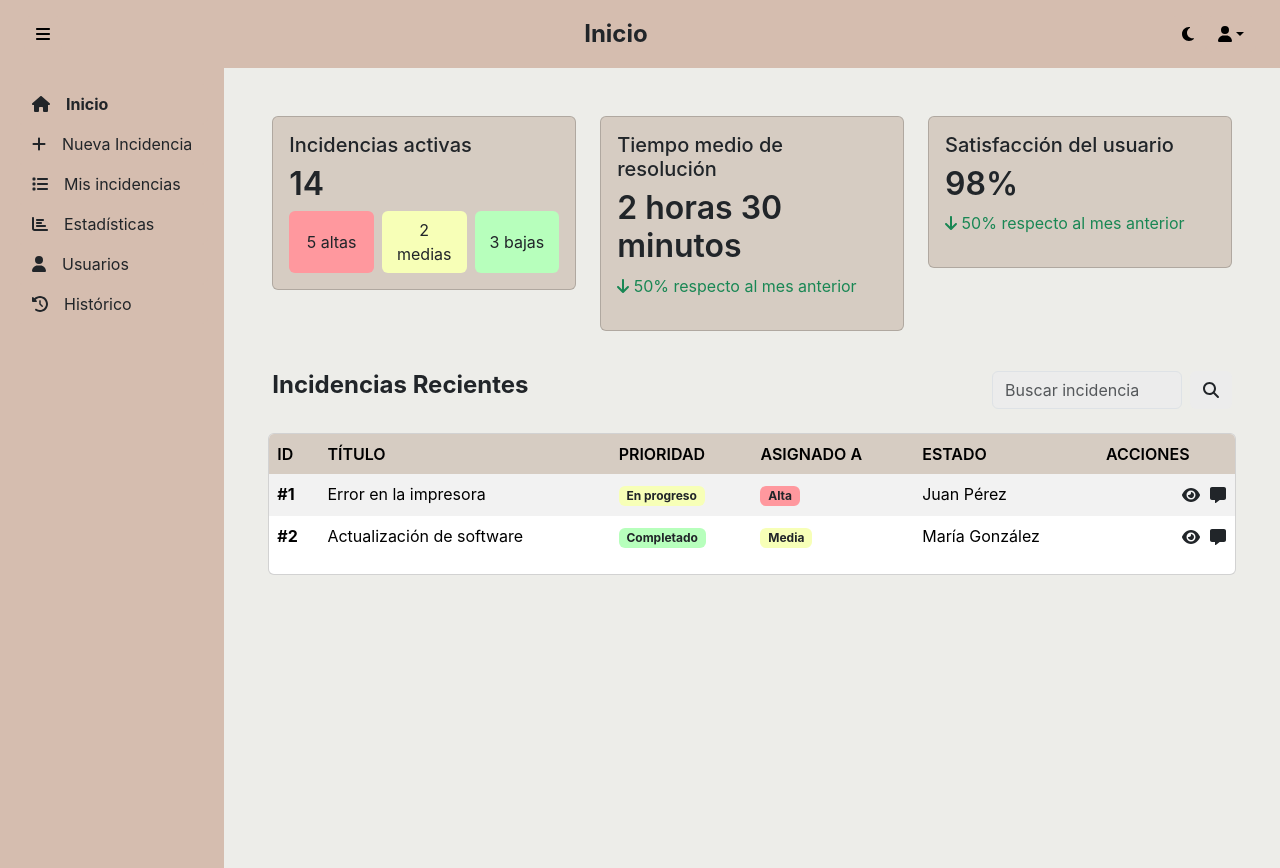
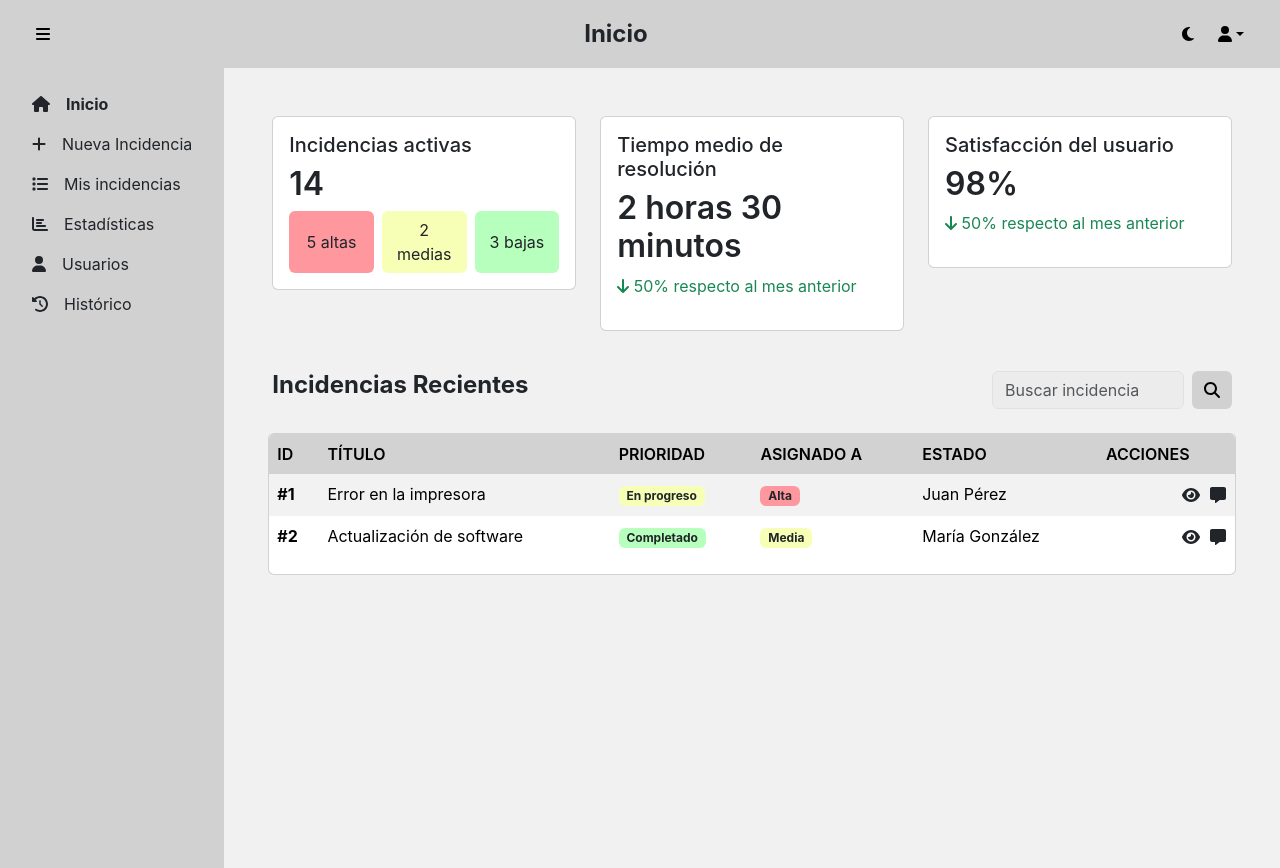
Before and after one commit to marcosagni98/SISINF, a React (Create React App) app: page / in a window 1280 px wide. Built offline with nearby package versions, Linux system fonts and the light colour scheme; data requests are answered from the project's data file.

Commit message:
Se modifican los colores

```diff
--- a/src/App.css
+++ b/src/App.css
@@ -72,20 +72,25 @@
 
 
 .bg-main{
-  background-color: #edede9;
+  background-color: #f1f1f1;
 }
 
 .bg-bar{
-  background-color: #d5bdaf;
+  background-color: #d1d1d1;
 }
 
 .bg-card{
-  background-color: #d6ccc2;
+  background-color: #FFFFFF;
 }
 
 .btn-light{
-  background-color: #d5bdaf;
+  background-color: #d1d1d1;
   border: #edede9;
+}
+
+.btn-dark{
+  background-color: #949494;
+  border: #949494;
 }
 
 .bg-input{
@@ -93,11 +98,11 @@
 }
 
 .bg-tableHeader{
-  background-color: #d6ccc2 !important;
+  background-color: #d2d2d2 !important;
 }
 
 .bg-static{
-  background-color: #d6ccc2;
+  background-color: #FFFFFF;
 }
 
 [data-bs-theme=dark] .bg-main{
@@ -133,6 +138,6 @@
 }
 
 [data-bs-theme=dark] .bg-static{
-  color:black !important;
-  background-color: #a49694 !important;
+  color:white !important;
+  background-color: #333333 !important;
 }
--- a/src/components/Statistics/AverageIncidencesResolutionTimeComponent.tsx
+++ b/src/components/Statistics/AverageIncidencesResolutionTimeComponent.tsx
@@ -16,8 +16,7 @@ const AverageIncidencesResolutionTimeComponent: React.FC<
 > = ({ data, completed, error }) => {
   if (!completed || error) {
     return (
-      <div className="card p-3">
-        <>
+      <div className="card p-3 bg-card">
           <h5>Tiempo medio de resolución</h5>
           <h2 className="fw-semibold">
             <Skeleton width={220} height={36} />
@@ -25,7 +24,6 @@ const AverageIncidencesResolutionTimeComponent: React.FC<
           <p>
             <Skeleton width={200} height={20} />
           </p>
-        </>
       </div>
     );
   }
--- a/src/components/Statistics/OverviewIncidencesComponent.tsx
+++ b/src/components/Statistics/OverviewIncidencesComponent.tsx
@@ -9,7 +9,7 @@ const OverviewIncidencesComponent: React.FC = () => {
     <div className="p-3 bg-static rounded">
       <h5>Resumen de incidencias</h5>
       <div className="d-flex justify-content-around px-5 py-4 gap-4 fw-bold">
-        <div className="text-center bg-light p-4 rounded-3 col-4">
+        <div className="text-center bg-info p-4 rounded-3 col-4">
           <FontAwesomeIcon icon={faTicket} size="2x" />
           <h3>15</h3>
           <p>Incidencias abiertas</p>
--- a/src/components/Statistics/UserHappinessComponent.tsx
+++ b/src/components/Statistics/UserHappinessComponent.tsx
@@ -17,7 +17,7 @@ const UserHappinessComponent: React.FC<UserHappinessProps> = ({
 }) => {
   if (!completed || error) {
     return (
-      <div className="card p-3">
+      <div className="card p-3 bg-card">
         <h5>Satisfacción del usuario</h5>
         <h2 className="fw-semibold">
           <Skeleton width={50} height={36} />
--- a/src/pages/Dashboard.tsx
+++ b/src/pages/Dashboard.tsx
@@ -86,7 +86,7 @@ const Dashboard = () => {
                 className="form-control flex-fill bg-input"
                 placeholder="Buscar incidencia"
               />
-              <button type="button" className="btn bg-input flex-fill">
+              <button type="button" className="btn btn-light flex-fill">
                 <FontAwesomeIcon icon={faSearch} />
               </button>
             </div>
--- a/src/pages/Historic.tsx
+++ b/src/pages/Historic.tsx
@@ -2,6 +2,8 @@ import React, { useEffect } from "react";
 import Layout from "../components/shared/Layout";
 import HistoricTableComponent from "../components/Historic/HistoricTableComponent";
 import useFetchHistoric from "../hooks/historic/useFetchHistoric";
+import { FontAwesomeIcon } from "@fortawesome/react-fontawesome";
+import { faSearch } from "@fortawesome/free-solid-svg-icons";
 
 const Historic: React.FC = () => {
   const {
@@ -27,8 +29,8 @@ const Historic: React.FC = () => {
                   className="form-control flex-fill bg-input"
                   placeholder="Buscar incidencia"
                 />
-                <button type="button" className="btn bg-input flex-fill">
-                  Buscar
+                <button type="button" className="btn btn-light flex-fill">
+                  <FontAwesomeIcon icon={faSearch} />
                 </button>
               </div>
               {/* Boton de Añadir Usuario */}
--- a/src/pages/MyIncidences.tsx
+++ b/src/pages/MyIncidences.tsx
@@ -2,6 +2,8 @@ import React, { useEffect } from "react";
 import Layout from "../components/shared/Layout";
 import IncidencesTableComponent from "../components/Incidences/IncidencesTableComponent";
 import useFetchMyIncidences from "../hooks/incidences/useFetchMyIncidences";
+import { FontAwesomeIcon } from "@fortawesome/react-fontawesome";
+import { faSearch } from "@fortawesome/free-solid-svg-icons";
 
 const MyIncidences: React.FC = () => {
   const {
@@ -27,9 +29,9 @@ const MyIncidences: React.FC = () => {
                   className="form-control flex-fill bg-input"
                   placeholder="Buscar incidencia"
                 />
-                <button type="button" className="btn bg-input flex-fill">
-                  Buscar
-                </button>
+                <button type="button" className="btn btn-light flex-fill">
+                <FontAwesomeIcon icon={faSearch} />
+              </button>
               </div>
             </div>
           </div>
--- a/src/pages/Users.tsx
+++ b/src/pages/Users.tsx
@@ -29,7 +29,7 @@ const Users: React.FC = () => {
                 className="form-control flex-fill bg-input"
                 placeholder="Buscar incidencia"
               />
-              <button type="button" className="btn bg-input flex-fill">
+              <button type="button" className="btn btn-light flex-fill">
                 <FontAwesomeIcon icon={faSearch} />
               </button>
             </div>
```
